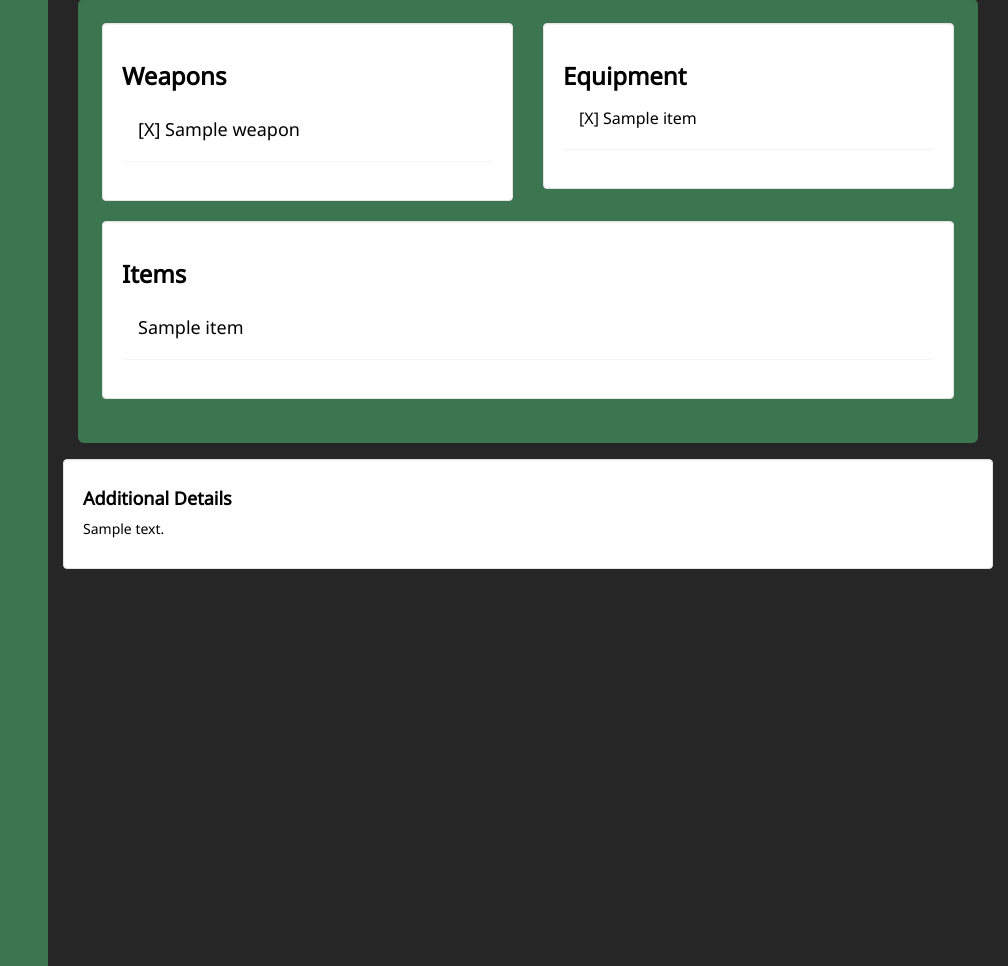
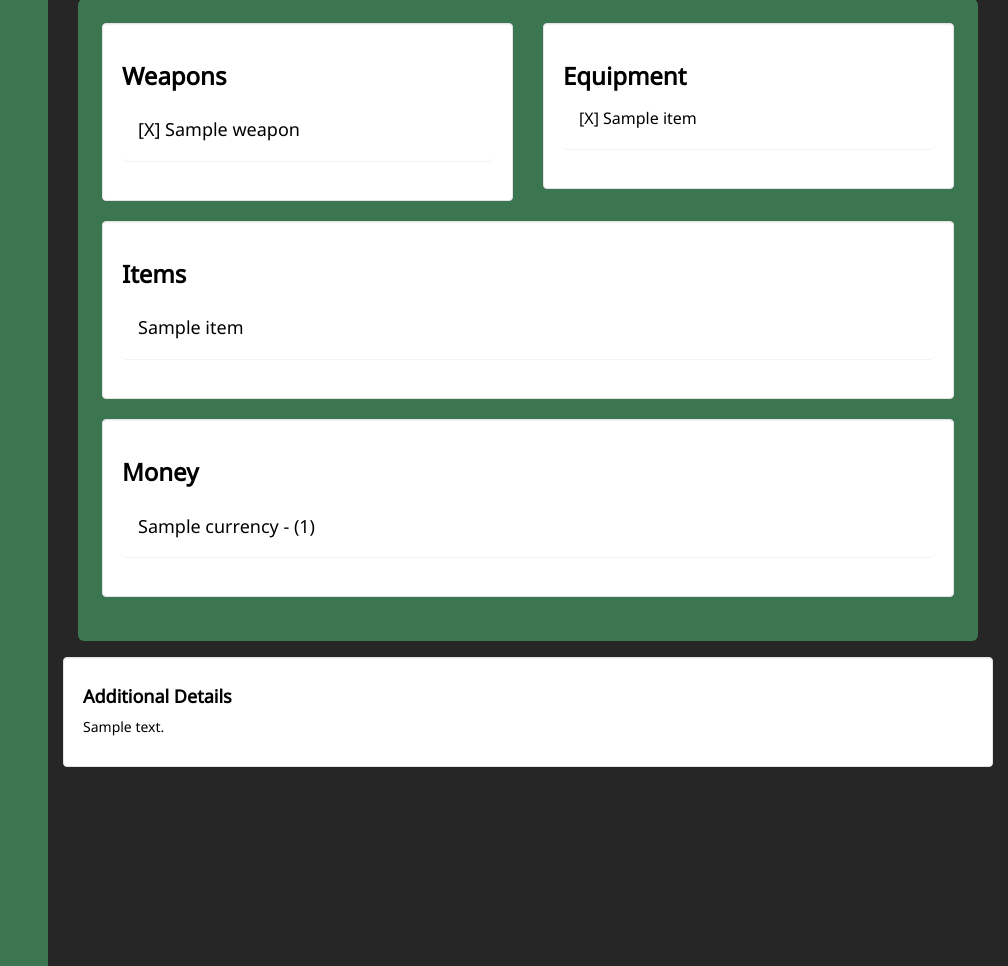
Before and after one commit to EndArixx/CoreSite, a Django app: template Core/stats/templates/stats/CharacterNewLim.html in a window 1280 px wide. Shown: the part 1256-2222 px from the top of the page, without its empty margins (272-1280 px from the left). Run offline with Django 3.2, Linux system fonts and the light colour scheme; the template is opened without the code that fills it: values that come from a table or form of the project are taken from there, others are empty; data comes from the database, SQL or seed files in the repository; tables that the repository leaves empty hold one stand-in row (values such as "Sample post"); grey boxes marked "Sample" are stand-in pictures; some libraries are stand-ins or nearby versions.

Commit message:
added Currency
Added currency for players.

```diff
--- a/Core/stats/models.py
+++ b/Core/stats/models.py
@@ -16,6 +16,7 @@ IMPORTANT Identifiers/ForeignKeys:
 	AMID = Ammo ID
 	AID = Armor ID
 	IIP = Item ID
+	MID = Money ID
 	BID = Ammo ID
 	VID = Vehicle ID
 	CVID = Character Vehicle ID
@@ -225,6 +226,7 @@ class Weapon(models.Model):
 	Details =  models.CharField(max_length=2000,blank=True, null=True)
 	Capacity = models.IntegerField(default=1)
 	Rarity  = models.IntegerField(default=1)
+	Cost =  models.IntegerField(default=-1)
 	Details =  models.CharField(max_length=2000,blank=True, null=True)
 	GC_notes = models.CharField(max_length=2000,blank=True, null=True)
 	def __str__(self):
@@ -302,6 +304,7 @@ class Character_Item(models.Model):
 	CID = models.ForeignKey(Character, on_delete=models.CASCADE)
 	Name =  models.CharField(max_length=200)
 	Count = models.IntegerField(default=1)
+	Cost =  models.IntegerField(default=-1)
 	Details =  models.CharField(max_length=2000,blank=True, null=True)
 	Equipable = models.BooleanField(default = False)
 	Equiped = models.BooleanField(default = False)
@@ -378,6 +381,29 @@ class Group_Vehicle_Feature(models.Model):
 	GC_notes = models.CharField(max_length=2000,blank=True, null=True)
 	def __str__(self):
 		return self.Name
+
+#------------------------------------------------------------------------------
+#------------------------------ Currency --------------------------------------
+#------------------------------------------------------------------------------
+
+class Currency(models.Model):
+	MID = models.AutoField(primary_key=True)
+	Name =  models.CharField(max_length=200)
+	Value = models.IntegerField(default=1)
+	Details =  models.CharField(max_length=2000,blank=True, null=True)
+	GC_notes = models.CharField(max_length=2000,blank=True, null=True)
+	def __str__(self):
+		return self.Name
+
+class Character_Currency(models.Model):
+	MID = models.ForeignKey(Currency, on_delete=models.CASCADE)
+	CID = models.ForeignKey(Character, on_delete=models.CASCADE)
+	Count = models.IntegerField(default=1)
+	Hidden = models.BooleanField(default = False)
+	GC_notes = models.CharField(max_length=2000,blank=True, null=True)
+	def __str__(self):
+		return self.CID.Name + ' - '+ self.MID.Name
+
 
 #------------------------------------------------------------------------------
 #------------------------------ Status ----------------------------------------
--- a/Core/stats/templates/stats/CharacterNewLim.html
+++ b/Core/stats/templates/stats/CharacterNewLim.html
@@ -35,8 +35,6 @@
 			</div>
 		</div>
     </div>
-
-
     <div class="col-md-4">
         <div class="row">
 			<div class="col">
@@ -107,8 +105,6 @@
             </div>
         </div>
     </div>
-
-
 	<div class="col-md-12">
 		<div class="well-lg">
           <h4>(Armor) <b>Health</b></h4>
@@ -161,8 +157,6 @@
         </div>
         </div>
 	</div>
-
-
 	<div class="col-md-12">
 	 <div class="well-lg">
 		<div class="row">
@@ -222,9 +216,9 @@
 		</div>
 		<div class="row">
 		<div class="col-md-12">
+		{% if characterItem %}
 		<div class="well">
 			<h3><b>Items</b></h3>
-			{% if characterItem %}
 			<div class="panel-group" id="accordionItem">
 			  {% for cItem in characterItem %}
 				<div class="panel">
@@ -241,15 +235,35 @@
 				</div>
 			  {% endfor %}
 			</div>
-
-				  {% else %}
-					<p>No Items</p>
+		</div>
 		{% endif %}
+		  {% if characterMoney %}
+		  <div class="well">
+			<h3><b>Money</b></h3>
+			<div class="panel-group" id="accordionWallet">
+			  {% for cMoney in characterMoney %}
+			  {% if  cMoney.Count > 0 %}
+				<div class="panel">
+				 <div class="panel-heading">
+					<h4 class="panel-title">
+					  <a data-toggle="collapse" data-parent="#accordionWallet" href="#collapseItem{{cMoney.MID.MID}}"><h4>{{ cMoney.MID.Name }} - ({{ cMoney.Count }})</h4></a>
+					</h4>
 				  </div>
+				  <div id="collapseItem{{cMoney.MID.MID}}" class="panel-collapse collapse">
+					<div class="panel-body">
+						{{ cMoney.MID.Details}} <p>
+						Total value: {% widthratio  cMoney.MID.Value 1 cMoney.Count %}
+					</div>
+				  </div>
+				</div>
+				{% endif %}
+			  {% endfor %}
+			</div>
+		  </div>
+		  {% endif %}
 		</div></div>
 	  </div>
     </div>
-
 	<div class="col-md-12">
 		<div class="row">
 			{% if characterDetails %}
--- a/Core/stats/views.py
+++ b/Core/stats/views.py
@@ -216,6 +216,7 @@ def Character_Sheet(request, CIDin):
 			characterGear = Character_Item.objects.filter(CID = CIDin, Equipable = True)
 			characterItem = Character_Item.objects.filter(CID = CIDin, Equipable = False)
 			characterDetails = Character_Details.objects.filter(CID = CIDin)
+			characterMoney = Character_Currency.objects.filter(CID = CIDin).order_by('-MID__Value')
 			htmlpage  = htmlpage.format('CharacterNewCon')
 		else:
 			characterStatus = Character_Status.objects.filter(CID = CIDin, Hidden = False)
@@ -224,6 +225,7 @@ def Character_Sheet(request, CIDin):
 			characterGear = Character_Item.objects.filter(CID = CIDin, Equipable = True, Hidden = False)
 			characterItem = Character_Item.objects.filter(CID = CIDin, Equipable = False, Hidden = False)
 			characterDetails = Character_Details.objects.filter(CID = CIDin, Hidden = False)
+			characterMoney = Character_Currency.objects.filter(CID = CIDin, Hidden = False).order_by('MID__Value')
 			htmlpage = htmlpage.format('CharacterNewLim')
 
 		#These tables do not have a hidden column.
@@ -258,6 +260,7 @@ def Character_Sheet(request, CIDin):
 	'characterGear': characterGear,
 	'characterItem': characterItem,
 	'characterDetails': characterDetails,
+	'characterMoney': characterMoney,
 	'characterStatus': characterStatus,
 	'isGC':isGC})
 
```
Also changed, not shown: Core/stats/admin.py (+14 -1 lines), Core/stats/templates/stats/CharacterNav.html (+2 -9 lines), Core/stats/templates/stats/CharacterNewCon.html (+26 -11 lines). Lines whose indentation alone changed are shown as unchanged.
